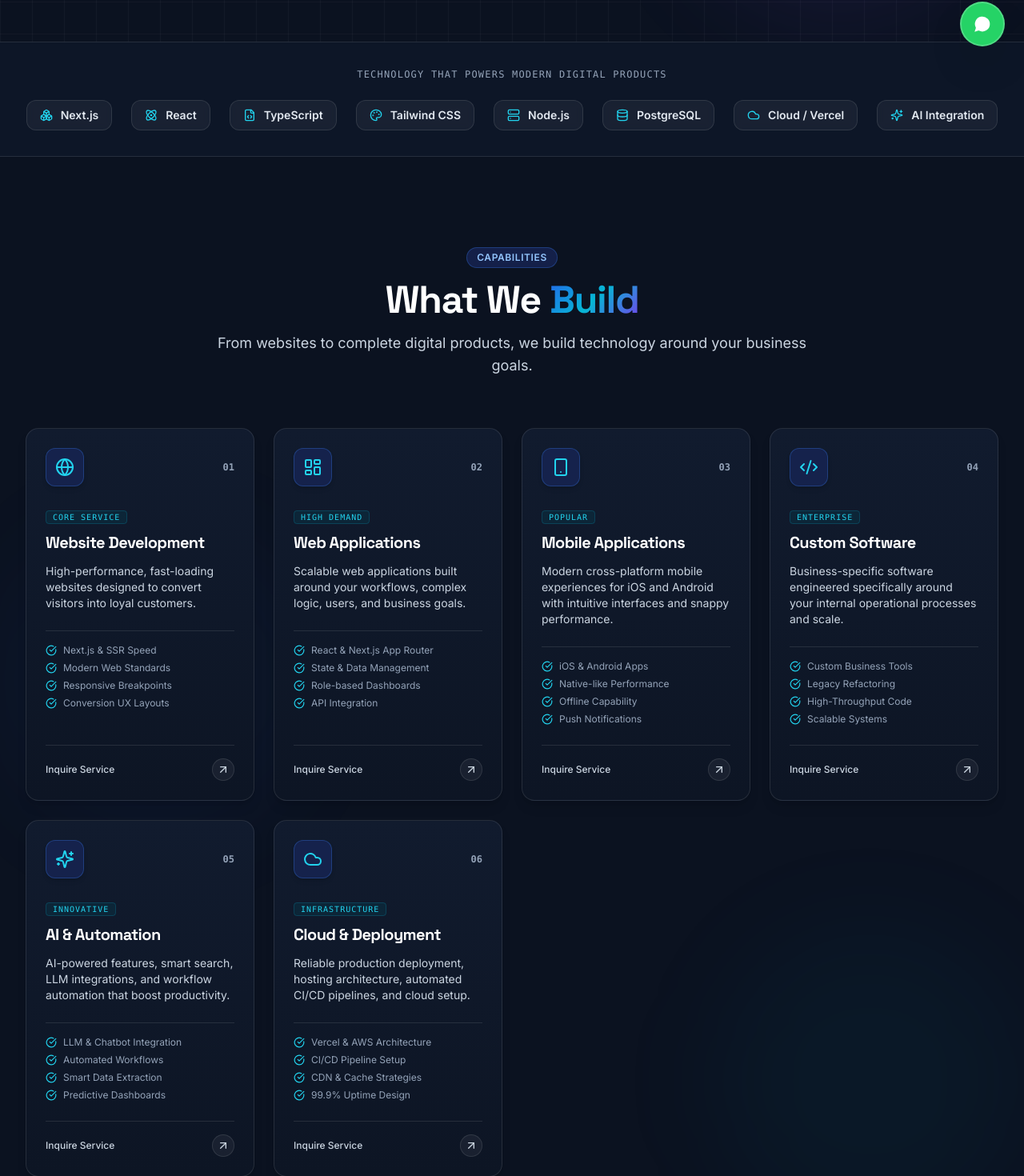
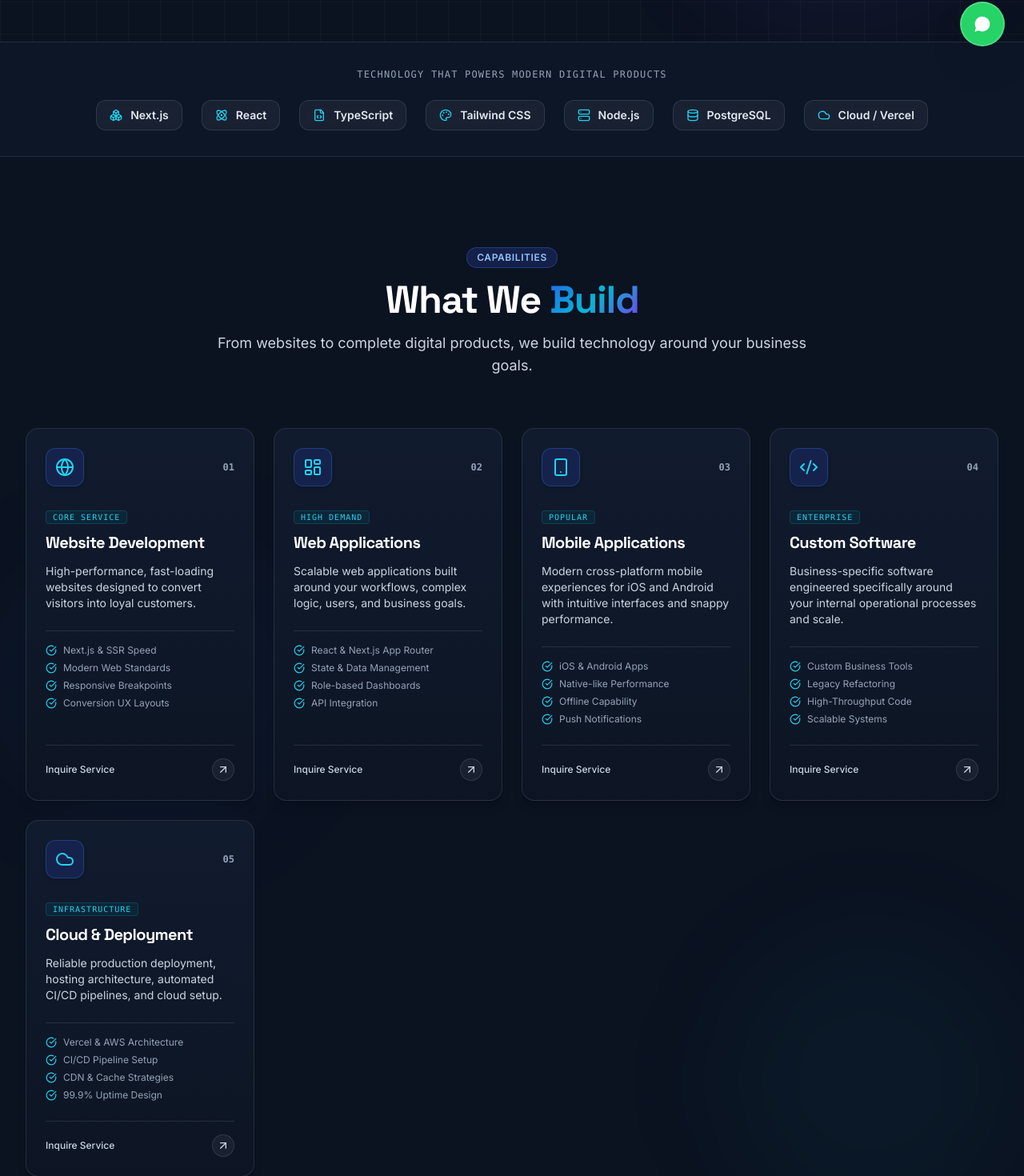
Before and after one commit to adamsha103/vexaria-tech, a Next.js app: page / in a window 1280 px wide. Shown: the part 718-2188 px from the top of the page at 80% size. Built offline with nearby package versions, Linux system fonts and the light colour scheme.

Commit message:
Update website UI

```diff
--- a/components/footer.tsx
+++ b/components/footer.tsx
@@ -65,7 +65,7 @@ export default function Footer() {
               <li><a href="#services" onClick={(e) => handleNavClick(e, "#services")} className="hover:text-cyan-400 transition">Web Applications</a></li>
               <li><a href="#services" onClick={(e) => handleNavClick(e, "#services")} className="hover:text-cyan-400 transition">Mobile Applications</a></li>
               <li><a href="#services" onClick={(e) => handleNavClick(e, "#services")} className="hover:text-cyan-400 transition">Custom Software</a></li>
-              <li><a href="#services" onClick={(e) => handleNavClick(e, "#services")} className="hover:text-cyan-400 transition">AI &amp; Automation</a></li>
+
             </ul>
           </div>
 
--- a/components/hero.tsx
+++ b/components/hero.tsx
@@ -293,7 +293,7 @@ export default function Hero() {
               <div className="absolute -bottom-2 -right-2 bg-gradient-to-r from-blue-600 to-cyan-500 p-0.5 rounded-xl shadow-lg hidden sm:block">
                 <div className="bg-[#0F172A] px-3 py-1.5 rounded-[10px] text-xs font-mono text-white flex items-center gap-2">
                   <Cpu className="w-3.5 h-3.5 text-cyan-400 animate-spin" />
-                  <span>AI & Cloud Architecture Ready</span>
+                  <span>Cloud & System Architecture Ready</span>
                 </div>
               </div>
             </div>
--- a/components/showcase.tsx
+++ b/components/showcase.tsx
@@ -4,7 +4,7 @@ import { useState } from "react";
 import { Monitor, Smartphone, Layers, CheckCircle2, Shield, Bell, Sparkles, BarChart, ArrowRight } from "lucide-react";
 
 export default function Showcase() {
-  const [showcaseTab, setShowcaseTab] = useState<"overview" | "analytics" | "users">("overview");
+  const [showcaseTab, setShowcaseTab] = useState<"overview" | "analytics">("overview");
 
   return (
     <section id="showcase" className="py-20 md:py-28 bg-[#0B1220] relative overflow-hidden">
@@ -66,14 +66,7 @@ export default function Showcase() {
                 >
                   Metrics
                 </button>
-                <button
-                  onClick={() => setShowcaseTab("users")}
-                  className={`px-3 py-1 rounded-md font-medium transition-all ${
-                    showcaseTab === "users" ? "bg-violet-600 text-white" : "text-slate-400 hover:text-white"
-                  }`}
-                >
-                  Live Logs
-                </button>
+
               </div>
             </div>
 
@@ -154,14 +147,7 @@ export default function Showcase() {
                 </div>
               )}
 
-              {showcaseTab === "users" && (
-                <div className="p-4 rounded-xl bg-slate-950/90 border border-white/10 font-mono text-xs space-y-2">
-                  <div className="text-emerald-400">[2026-09-23 10:40:02] INFO: WebSocket Connected to Vercel Edge</div>
-                  <div className="text-slate-300">[2026-09-23 10:40:05] POST /api/v1/checkout - 200 OK (24ms)</div>
-                  <div className="text-slate-300">[2026-09-23 10:40:09] GET /api/v1/analytics - 200 OK (18ms)</div>
-                  <div className="text-cyan-400">[2026-09-23 10:40:12] SUCCESS: Push Notification Dispatched to iOS / Android</div>
-                </div>
-              )}
+
             </div>
 
             {/* Floating Web Badge */}
--- a/config/site.ts
+++ b/config/site.ts
@@ -62,14 +62,6 @@ export const siteConfig = {
     },
     {
       id: "05",
-      title: "AI & Automation",
-      description: "AI-powered features, smart search, LLM integrations, and workflow automation that boost productivity.",
-      icon: "Sparkles",
-      features: ["LLM & Chatbot Integration", "Automated Workflows", "Smart Data Extraction", "Predictive Dashboards"],
-      badge: "Innovative",
-    },
-    {
-      id: "06",
       title: "Cloud & Deployment",
       description: "Reliable production deployment, hosting architecture, automated CI/CD pipelines, and cloud setup.",
       icon: "Cloud",
@@ -131,7 +123,6 @@ export const siteConfig = {
     { name: "PostgreSQL", category: "Database", icon: "Database", color: "text-blue-300" },
     { name: "Prisma ORM", category: "Database", icon: "Cpu", color: "text-indigo-400" },
     { name: "Vercel / Cloud", category: "Cloud", icon: "Cloud", color: "text-slate-200" },
-    { name: "AI & LLM Tools", category: "AI", icon: "Sparkles", color: "text-violet-400" },
   ],
 
   portfolioProjects: [
@@ -180,15 +171,7 @@ export const siteConfig = {
       featured: false,
       accentColor: "from-blue-500 to-violet-500",
     },
-    {
-      title: "MetricsPro Analytics",
-      category: "SaaS Dashboard",
-      description: "High-density real-time analytics platform for SaaS founders displaying MRR, churn rate, and live visitor feeds.",
-      tags: ["Next.js", "Recharts", "Tailwind CSS", "Dark Mode"],
-      metrics: "Sub-100ms Page Loads",
-      featured: true,
-      accentColor: "from-violet-600 to-pink-500",
-    },
+
   ],
 
   caseStudy: {
@@ -268,6 +251,5 @@ export const siteConfig = {
     { name: "Node.js", icon: "Server" },
     { name: "PostgreSQL", icon: "Database" },
     { name: "Cloud / Vercel", icon: "Cloud" },
-    { name: "AI Integration", icon: "Sparkles" },
   ],
 };
```
